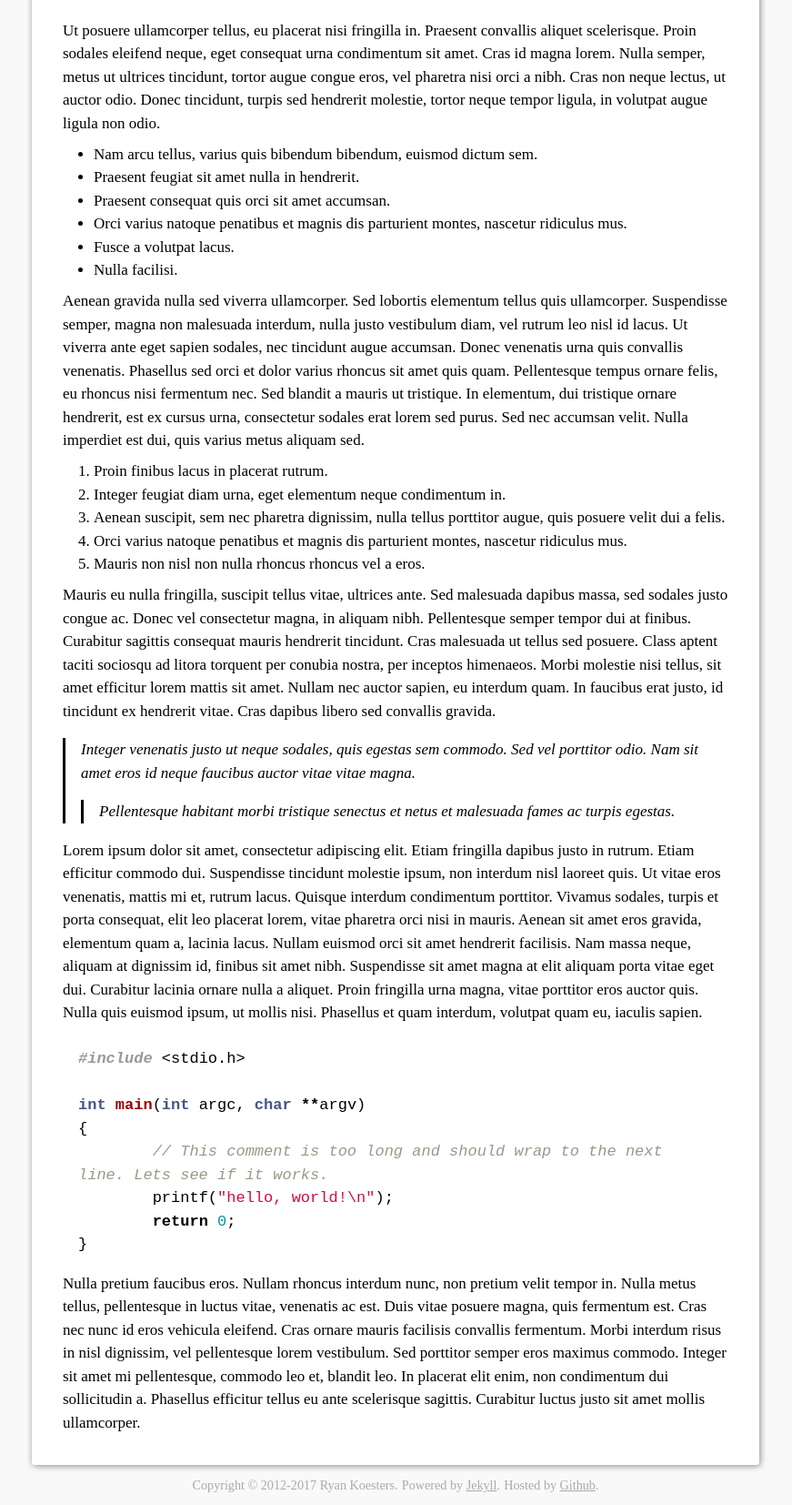
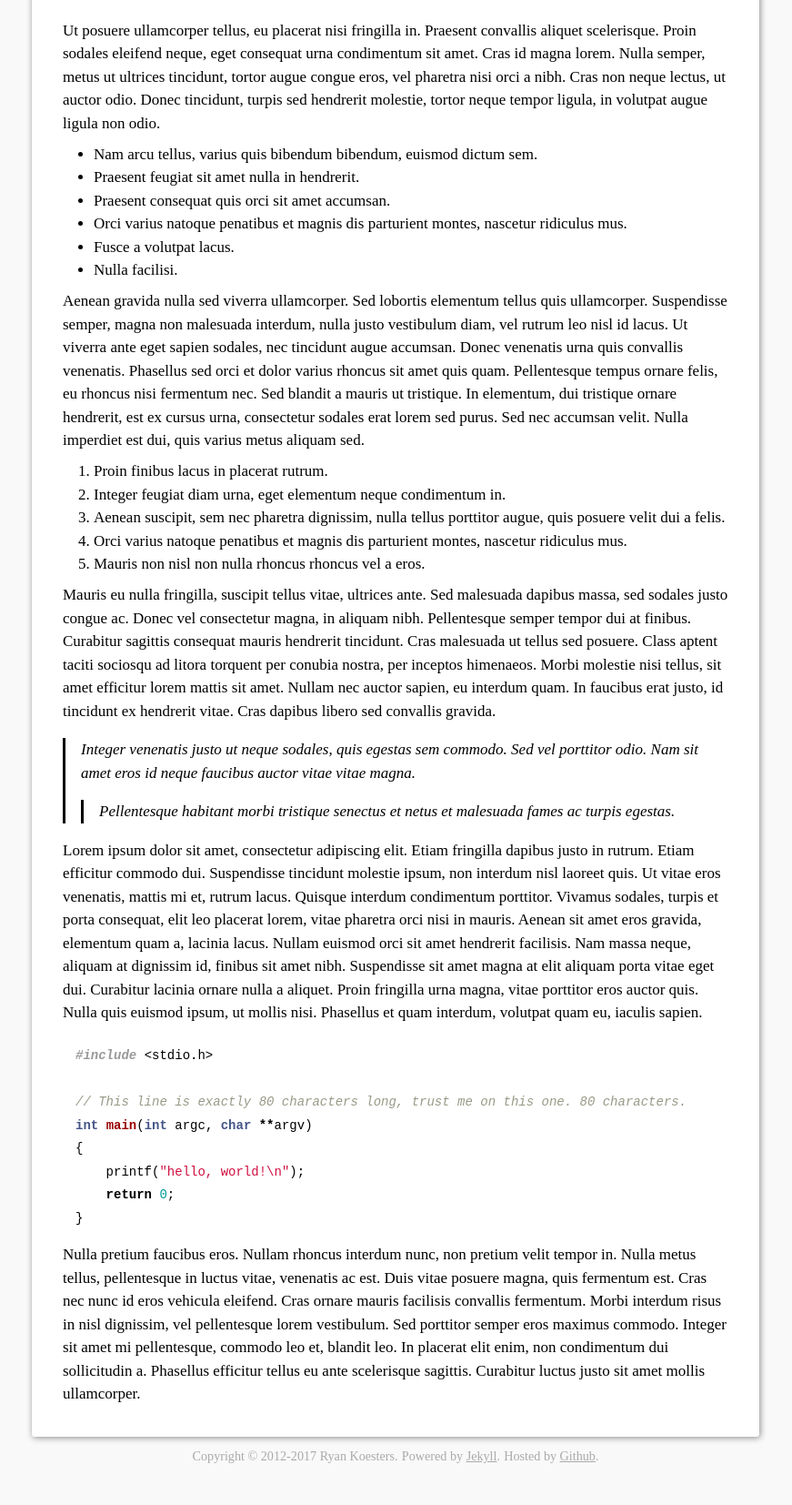
Before and after one commit to rkoesters/rkoesters.github.io, a Jekyll site: the page built from lorem.md, in a window 1280 px wide, cut to the strip 1773-3427 px from the top of the page. Shown: the whole strip at 91% size, without its empty margins (205-1076 px from the left). Built offline with Jekyll 4.4.1, drawn with Linux system fonts in a browser that asks for light colours; nearby versions of some CDN libraries; after the commit the page ends 3395 px from its top, so only the background shows below that.

Commit message:
Update styling of code blocks.

````diff
--- a/css/main.css
+++ b/css/main.css
@@ -178,7 +178,9 @@ header, section, footer, nav {
 #content pre {
 	display: block;
 	font-family: monospace;
+	font-size: 14px;
 	padding: 1em;
+	tab-size: 4;
 	white-space: pre-wrap;
 }
 
--- a/lorem.md
+++ b/lorem.md
@@ -125,9 +125,9 @@ nisi. Phasellus et quam interdum, volutpat quam eu, iaculis sapien.
 ```c
 #include <stdio.h>
 
+// This line is exactly 80 characters long, trust me on this one. 80 characters.
 int main(int argc, char **argv)
 {
-	// This comment is too long and should wrap to the next line. Lets see if it works.
 	printf("hello, world!\n");
 	return 0;
 }
````
